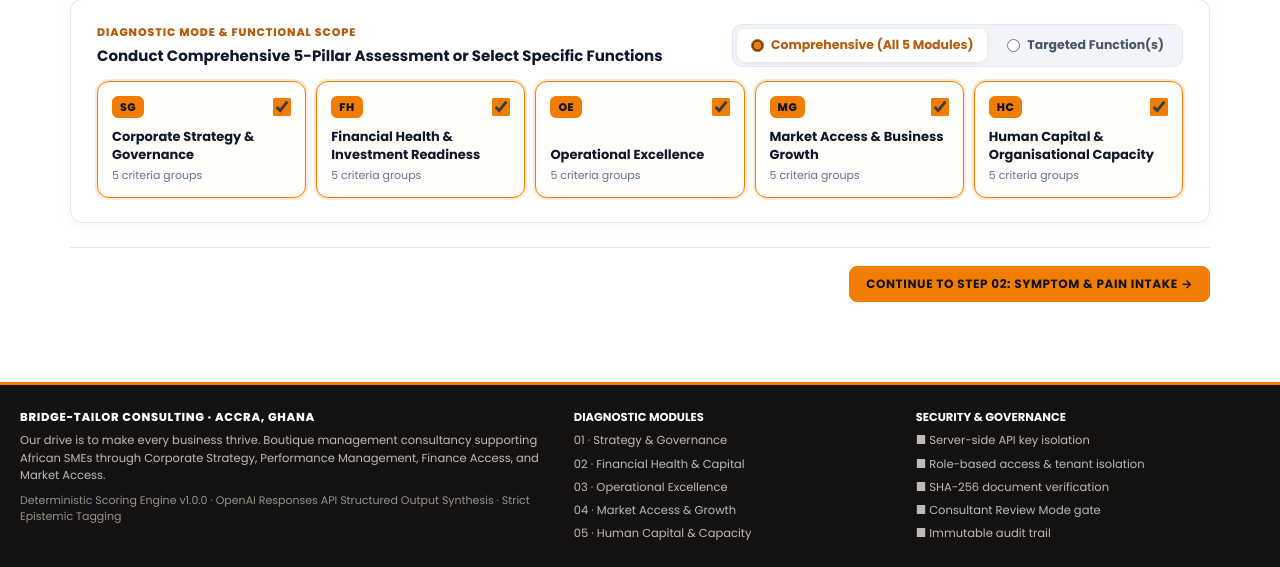
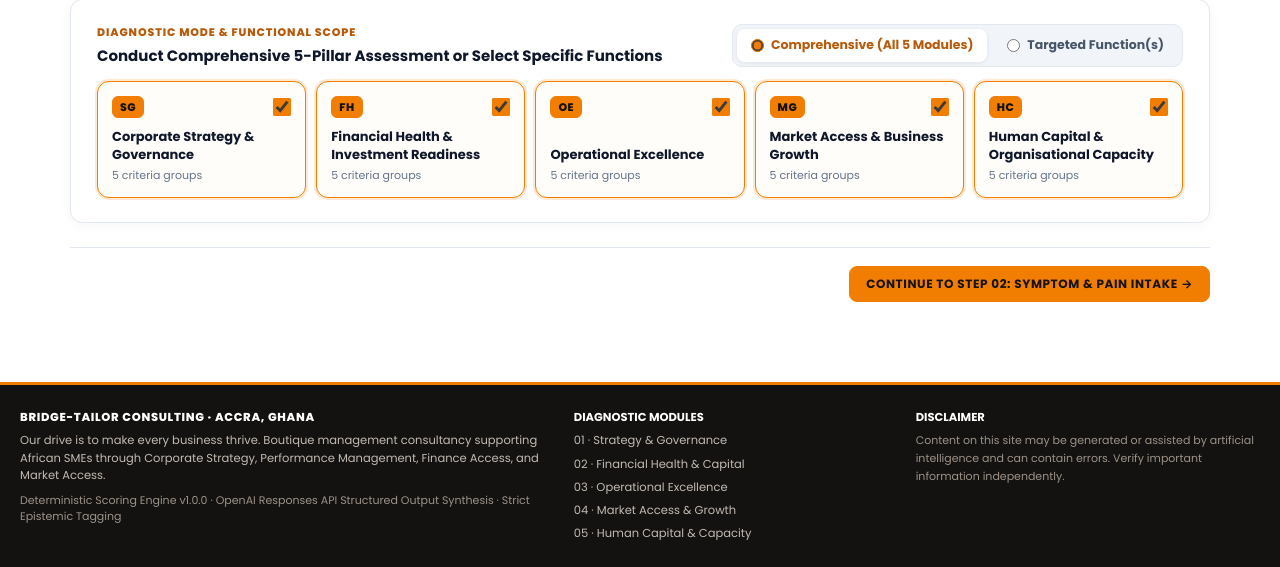
Before and after one commit to eabventures-champion/bridge-tailor, a Laravel app: page /assess in a window 1280 px wide. Shown: the part 1018-1585 px from the top of the page. Run offline with Laravel 12, Linux system fonts and the light colour scheme; data comes from the database, SQL or seed files in the repository.

Commit message:
Update footer disclaimer prose, fix live module score contrast, and make document vault toggleable

```diff
--- a/app/Models/PlatformSetting.php
+++ b/app/Models/PlatformSetting.php
@@ -211,13 +211,13 @@ class PlatformSetting extends Model
             ],
             'text.footer_col4_title' => [
                 'group' => 'text', 'type' => 'string',
-                'label' => 'Footer Col 4 — Security & Governance Heading',
-                'value' => 'Security & Governance',
+                'label' => 'Footer Col 4 — Disclaimer Heading',
+                'value' => 'Disclaimer',
             ],
             'text.footer_col4_items' => [
                 'group' => 'text', 'type' => 'textarea',
-                'label' => 'Footer Col 4 — Security & Governance List (One per line)',
-                'value' => "■ Server-side API key isolation\n■ Role-based access & tenant isolation\n■ SHA-256 document verification\n■ Consultant Review Mode gate\n■ Immutable audit trail",
+                'label' => 'Footer Col 4 — Disclaimer & Advisory Notice Text',
+                'value' => "Content on this site may be generated or assisted by artificial intelligence and can contain errors. Verify important information independently.",
             ],
 
             // Dynamic Component & Card Visibility Toggles ('1' = visible, '0' = hidden)
@@ -260,6 +260,11 @@ class PlatformSetting extends Model
                 'group' => 'visibility', 'type' => 'boolean',
                 'label' => 'Wizard — "Prefill Sample African SME Profile" Shortcut Button',
                 'value' => '1',
+            ],
+            'vis.wizard_document_extraction_vault' => [
+                'group' => 'visibility', 'type' => 'boolean',
+                'label' => 'Wizard — Step 4: AI Document Extraction Vault Upload Card',
+                'value' => '0',
             ],
             'vis.report_kpi_strip' => [
                 'group' => 'visibility', 'type' => 'boolean',
--- a/resources/views/diagnostic/wizard.blade.php
+++ b/resources/views/diagnostic/wizard.blade.php
@@ -683,13 +683,6 @@
         border: 1px solid #fed7aa;
         padding: 10px 18px;
         border-radius: 10px !important;
-        text-align: right;
-    }
-    .bt-module-banner-score {
-        background: rgba(255, 255, 255, 0.06);
-        border: 1px solid rgba(241, 126, 1, 0.4);
-        padding: 10px 18px;
-        border-radius: 10px;
         text-align: right;
     }
 
@@ -1165,13 +1158,13 @@
                     <!-- Module Banner Card -->
                     <div class="bt-module-banner">
                         <div>
-                            <div class="bt-step-eyebrow" style="color:var(--bt-amber);">MODULE {{ $mKey }}</div>
-                            <h3 style="font-size:20px;color:#fff;margin:2px 0 4px;">{{ $module['name'] }}</h3>
-                            <div style="font-size:12.5px;color:#94a3b8;max-width:640px;line-height:1.45;">{{ $module['description'] }}</div>
+                            <div class="bt-step-eyebrow" style="color:var(--bt-amber);font-weight:700;">MODULE {{ $mKey }}</div>
+                            <h3 style="font-size:20px;color:#0f172a;margin:2px 0 4px;font-weight:700;">{{ $module['name'] }}</h3>
+                            <div style="font-size:12.5px;color:#64748b;max-width:640px;line-height:1.45;">{{ $module['description'] }}</div>
                         </div>
                         <div class="bt-module-banner-score">
-                            <div style="font-size:10.5px;text-transform:uppercase;color:var(--bt-amber);font-weight:700;">Live Module Score</div>
-                            <div id="live-mod-score-{{ $mKey }}" style="font-size:22px;font-weight:800;color:#fff;">— / 100</div>
+                            <div style="font-size:10.5px;text-transform:uppercase;color:var(--bt-amber-deep);font-weight:700;letter-spacing:0.04em;">Live Module Score</div>
+                            <div id="live-mod-score-{{ $mKey }}" style="font-size:22px;font-weight:800;color:#0f172a;">— / 100</div>
                         </div>
                     </div>
 
@@ -1240,17 +1233,26 @@
         <!-- STEP 4: SUPPORTING DOCUMENTS, PRIVACY CONSENT & REPORT        -->
         <!-- ============================================================== -->
         <section id="wiz-step-4" class="bt-step-pane" style="display:none;">
+            @php
+                $showDocVault = $uiVisible('vis.wizard_document_extraction_vault', false);
+            @endphp
+
             <div class="bt-step-header">
                 <div>
                     <div class="bt-step-eyebrow">STEP 04 OF 04 · SUPPORTING EVIDENCE &amp; GOVERNANCE CONTROLS</div>
                     <h1 class="bt-step-title">Supporting Documents, AI Consent &amp; Report Generation</h1>
                     <p class="bt-step-desc">
-                        Optionally upload key corporate documents for verification, review privacy and security safeguards, and generate your comprehensive diagnostic report.
+                        @if($showDocVault)
+                            Optionally upload key corporate documents for verification, review privacy and security safeguards, and generate your comprehensive diagnostic report.
+                        @else
+                            Review privacy and security safeguards, and generate your comprehensive diagnostic report.
+                        @endif
                     </p>
                 </div>
             </div>
 
-            <div class="flat-grid-2" style="margin-bottom:18px;">
+            <div class="{{ $showDocVault ? 'flat-grid-2' : '' }}" style="margin-bottom:18px;{{ !$showDocVault ? 'max-width:760px;margin-left:auto;margin-right:auto;' : '' }}">
+                @if($showDocVault)
                 <div class="bt-card">
                     <div class="bt-step-eyebrow">OPTIONAL · AI DOCUMENT EXTRACTION VAULT</div>
                     <h4 style="font-size:15px;margin:4px 0 8px;color:#0f172a;">Upload Financial Statements, Management Accounts, or Business Plan</h4>
@@ -1279,6 +1281,7 @@
                         </select>
                     </div>
                 </div>
+                @endif
 
                 <div class="bt-card">
                     <div class="bt-step-eyebrow">SECURITY, PRIVACY &amp; EPISTEMIC INTEGRITY</div>
--- a/resources/views/layouts/app.blade.php
+++ b/resources/views/layouts/app.blade.php
@@ -1049,9 +1049,9 @@
                 <div style="font-weight:700;color:#fff;text-transform:uppercase;margin-bottom:6px;">
                     {{ $uiText('text.footer_col4_title') }}
                 </div>
-                <div style="display:flex;flex-direction:column;gap:6px;line-height:1.5;">
+                <div style="font-size:11px;color:#9c9288;line-height:1.6;display:flex;flex-direction:column;gap:6px;">
                     @foreach($col4Lines as $line)
-                        <span style="display:block;">{{ $line }}</span>
+                        <p style="margin:0;line-height:1.6;">{{ $line }}</p>
                     @endforeach
                 </div>
             </div>
```
